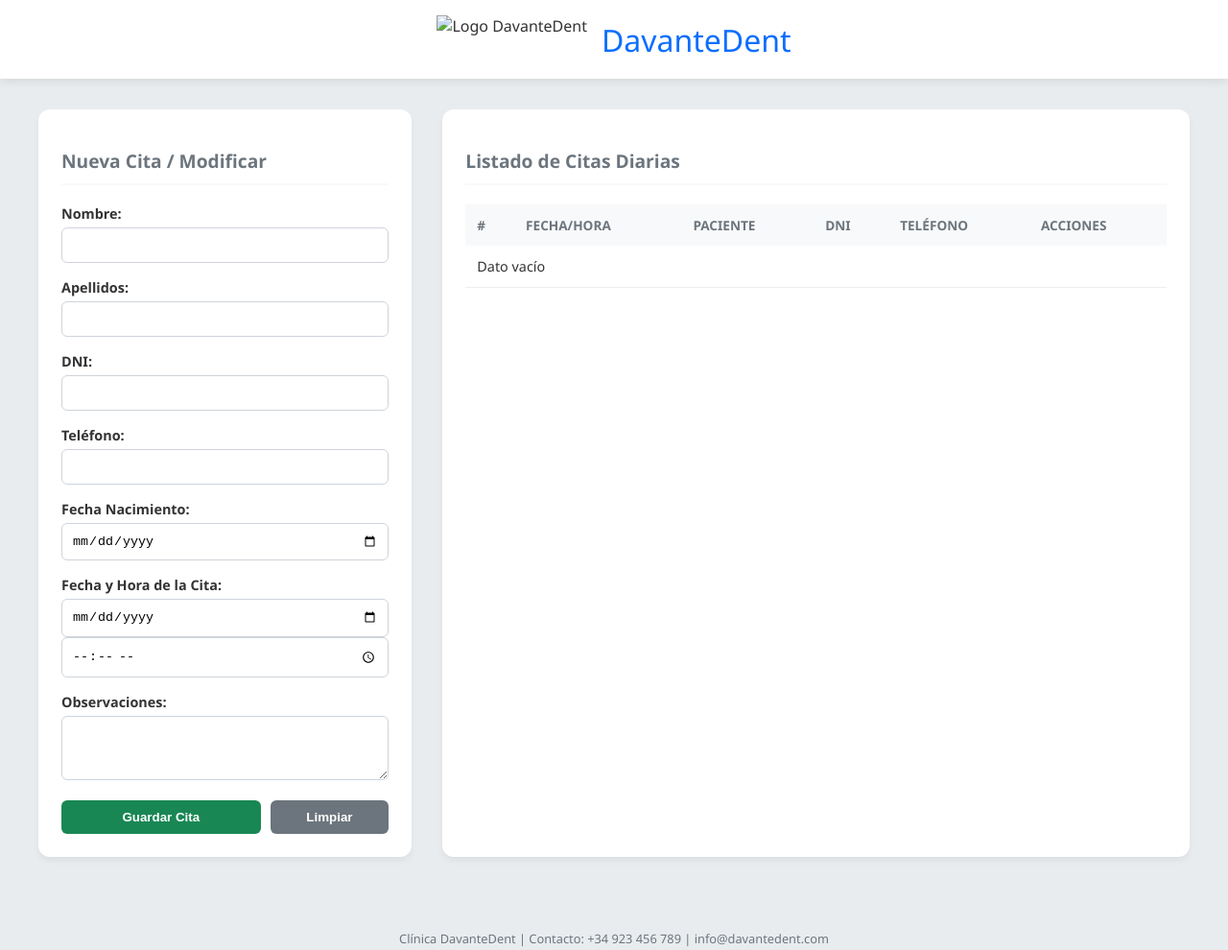
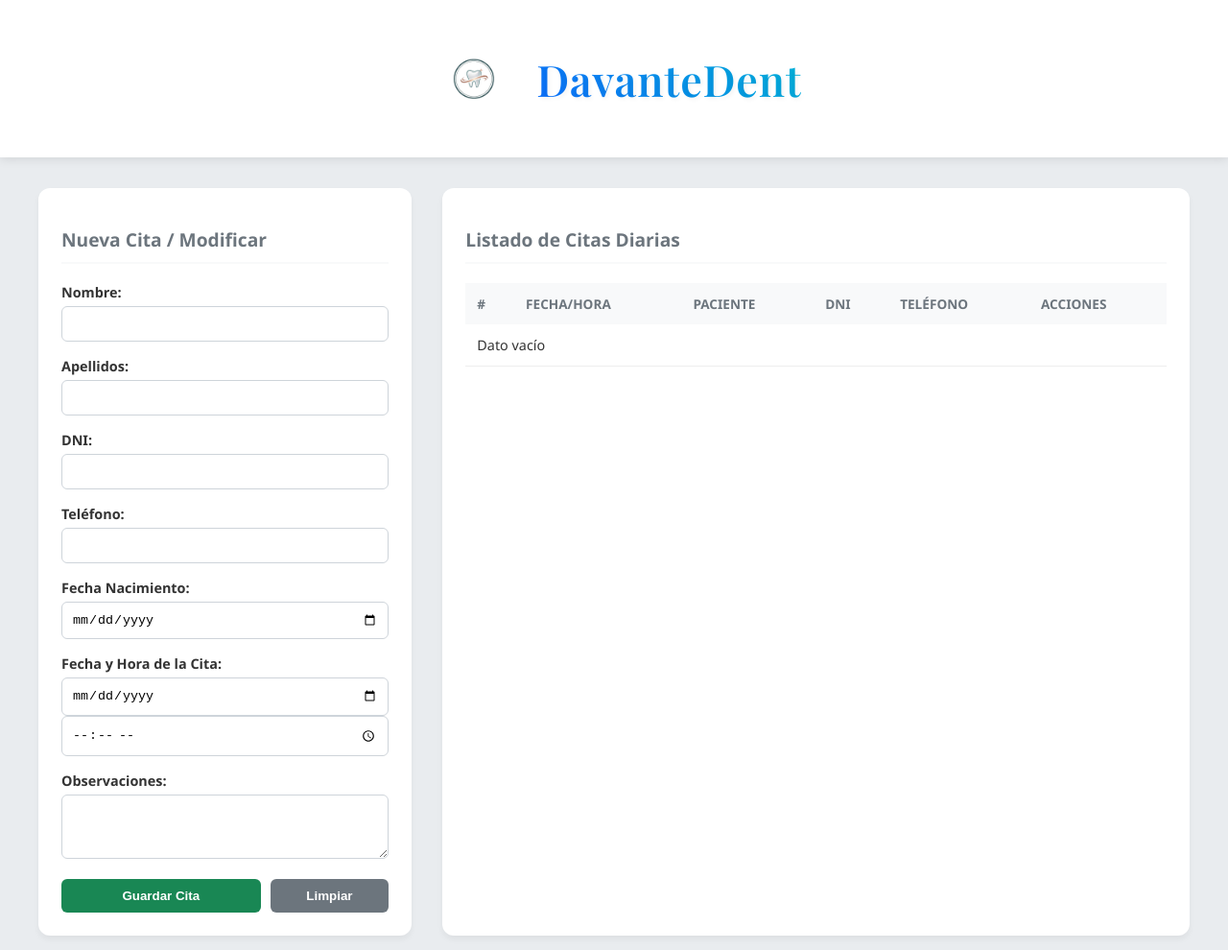
Before and after one commit to lidirvs17-hash/DAWENTORNOCLIENTELRVS, a plain HTML site: page index.html in a window 1280 px wide. Shown: the top 990 px of the page at 96% size. Drawn offline with nearby package versions, Linux system fonts and the light colour scheme.

Commit message:
Feat: Mejora estética del logo y lógica de edición de citas

```diff
--- a/css/style.css
+++ b/css/style.css
@@ -18,7 +18,7 @@ body {
 /* Cabecera Profesional */
 header {
     background: var(--white);
-    padding: 1rem 2rem;
+    padding: 2rem 2rem;
     box-shadow: 0 2px 10px rgba(0,0,0,0.1);
     display: flex;
     align-items: center;
@@ -32,13 +32,24 @@ header {
 }
 
 .logo {
-    height: 50px;
+    height: 100px;
     width: auto;
+    transition: transform 0.3s ease;
 }
 
-h1 { color: var(--primary); margin: 0; font-weight: 300; }
+h1 {
+    font-family: 'Playfair Display', serif;
+    font-size: 2.8rem;
+    color: var(--primary);
+    letter-spacing: 1px;
+    margin: 0;
 
-/* Contenedor Principal */
+    background: linear-gradient(45deg, #0d6efd, #00b4d8);
+    -webkit-background-clip: text;
+    -webkit-text-fill-color: transparent;
+    text-shadow: 2px 2px 4px rgba(0,0,0,0.05);
+}
+
 main {
     max-width: 1200px;
     margin: 2rem auto;
--- a/index.html
+++ b/index.html
@@ -2,13 +2,14 @@
 <html lang="es"> <head>
     <meta charset="UTF-8">
     <meta name="viewport" content="width=device-width, initial-scale=1.0">
+    <link href="https://fonts.googleapis.com/css2?family=Playfair+Display:wght@600&family=Poppins:wght@300;400&display=swap" rel="stylesheet">
     <link rel="stylesheet" href="css/style.css">
     <title>DavanteDent - Gestión de Citas</title>
 </head>
 <body>
     <header>
         <div class="logo-container">
-            <img src="img/logo.png" alt="Logo DavanteDent" class="logo">
+            <img src="img/davantedent.png" alt="Logo DavanteDent" class="logo">
             <h1>DavanteDent</h1>
         </div>
     </header>
```
Also changed, not shown: img/davantedent.png (added).
